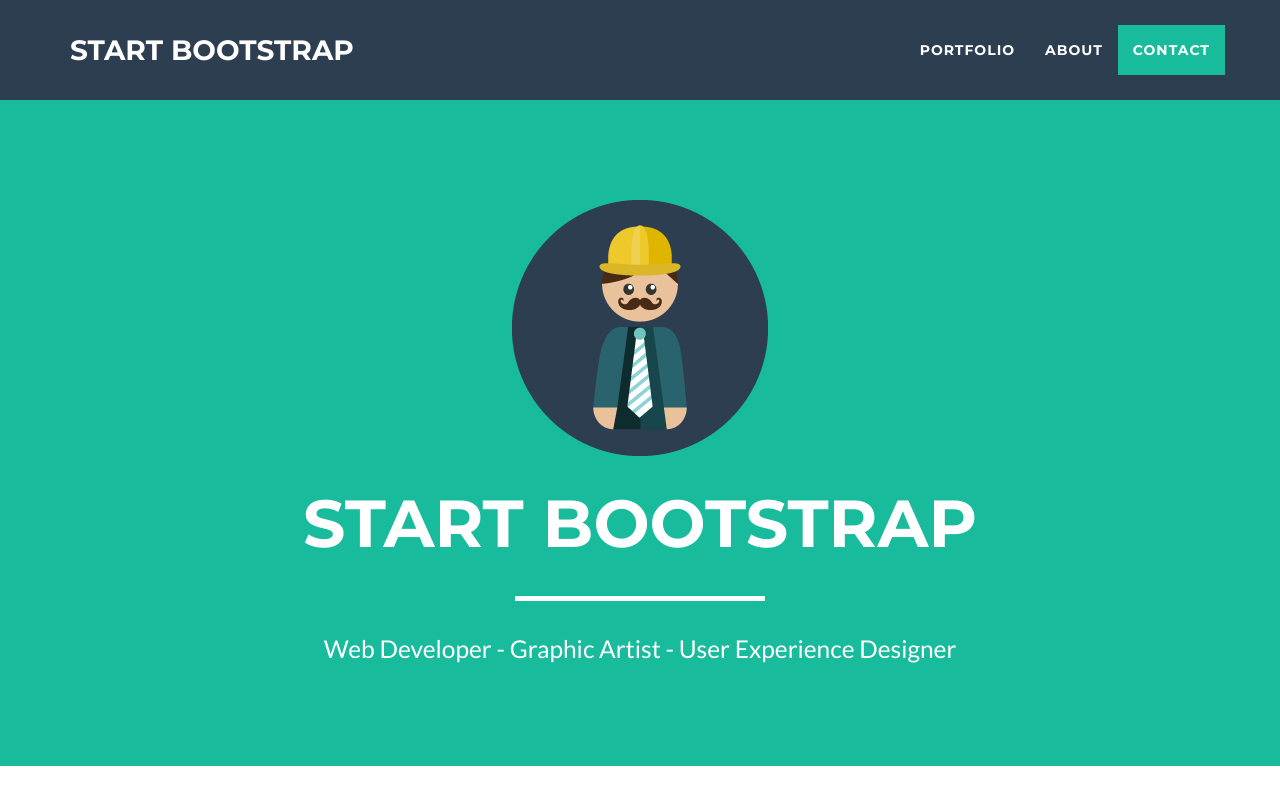
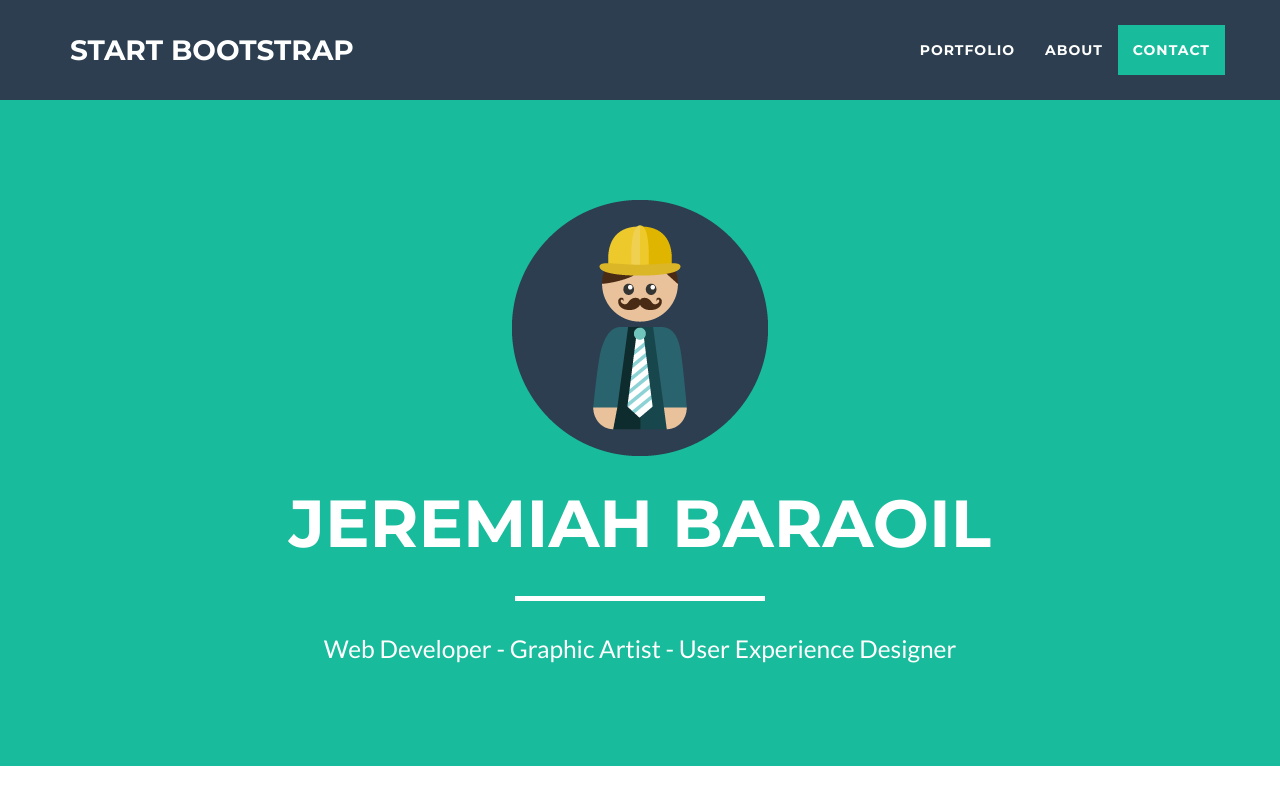
Before and after one commit to jeremiahbaraoil/jeremiahbaraoil.github.io, a website: page index.html in a window 1280 px wide. Shown: the top 800 px of the page. Drawn offline with nearby package versions, Linux system fonts and the light colour scheme.

Commit message:
Update index.html

```diff
--- a/index.html
+++ b/index.html
@@ -73,7 +73,7 @@
                 <div class="col-lg-12">
                     <img class="img-responsive" src="img/profile.png" alt="">
                     <div class="intro-text">
-                        <span class="name">Start Bootstrap</span>
+                        <span class="name">Jeremiah Baraoil</span>
                         <hr class="star-light">
                         <span class="skills">Web Developer - Graphic Artist - User Experience Designer</span>
                     </div>
```
